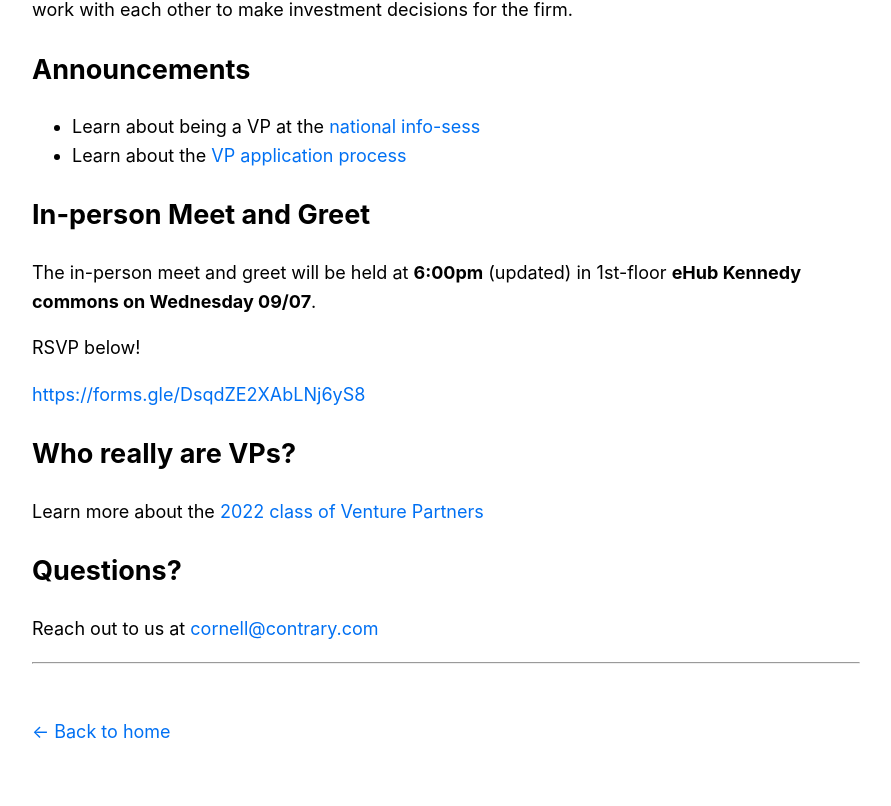
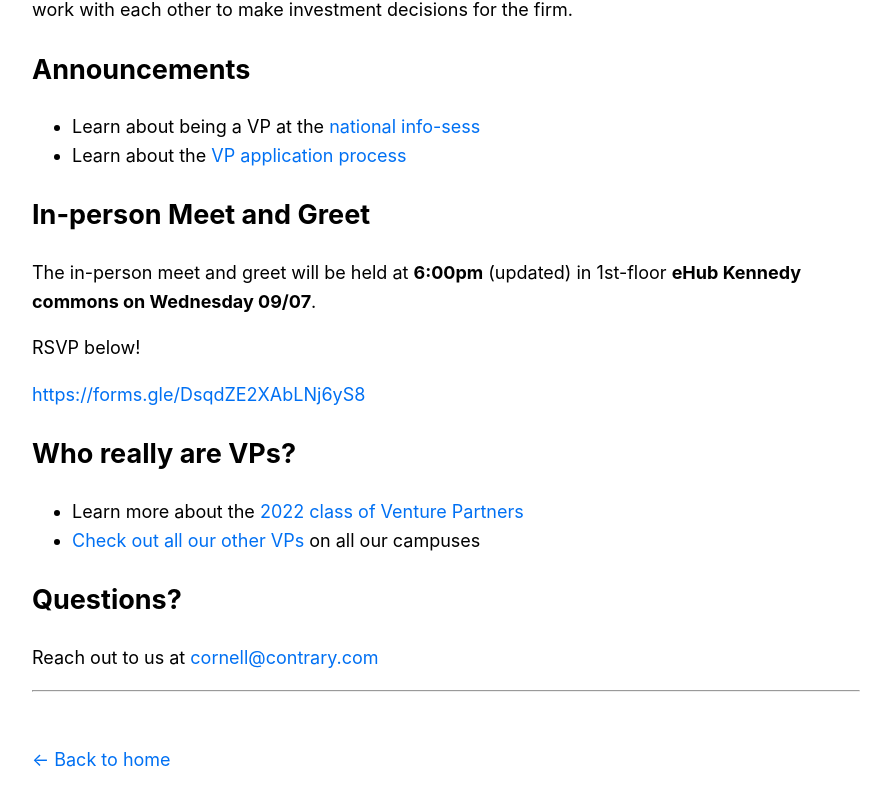
Before and after one commit to shihaocao/contraryatcornell, a Next.js app: page /vp in a window 1280 px wide. Shown: the part 412-1218 px from the top of the page, without its empty margins (194-1085 px from the left). Built offline with nearby package versions, Linux system fonts and the light colour scheme.

Commit message:
other vps

```diff
--- a/pages/vp.js
+++ b/pages/vp.js
@@ -37,8 +37,10 @@
       </p>
       <h2>Who really are VPs?</h2>
 
-      Learn more about the <Link href="https://vp22.contrarycap.com/">2022 class of Venture Partners</Link>
-
+      <ul>
+      <li>Learn more about the <Link href="https://vp22.contrarycap.com/">2022 class of Venture Partners</Link></li>
+      <li><Link href="https://contrary.com/partners">Check out all our other VPs</Link> on all our campuses</li>
+      </ul>
       <h2>Questions?</h2>
 
       <p>Reach out to us at&nbsp;
```
